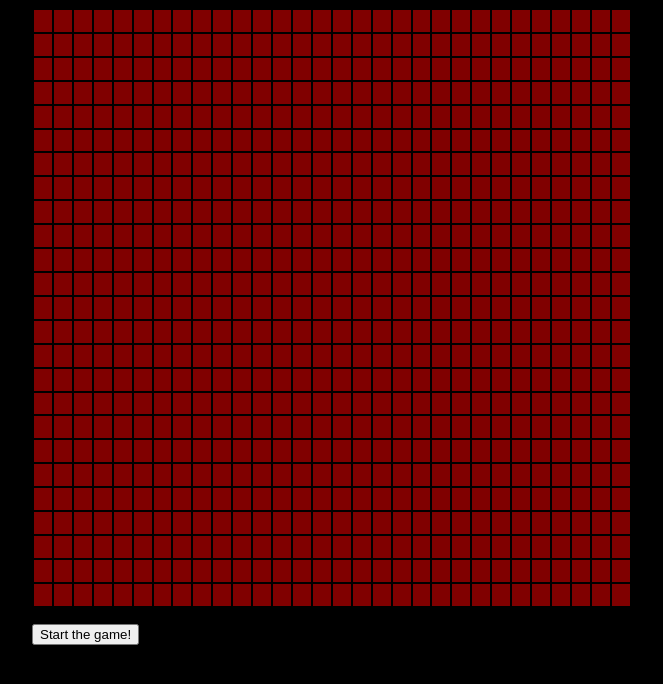
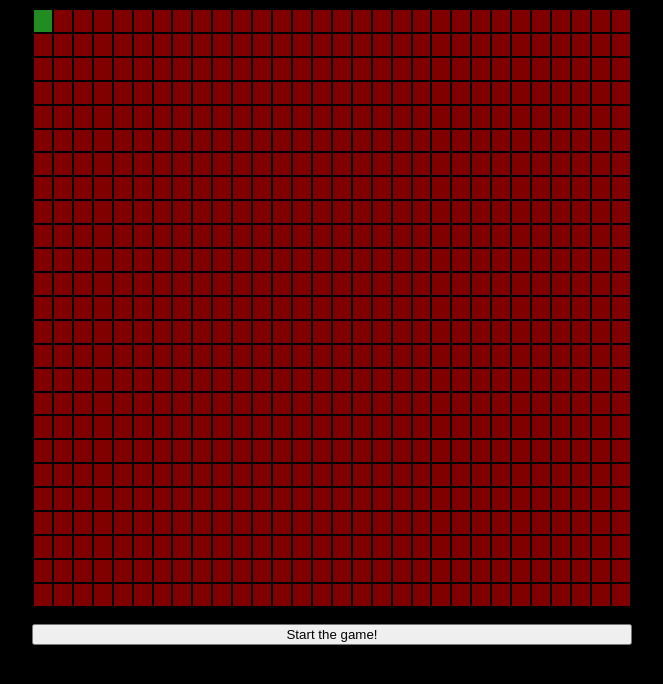
Before and after one commit to mverleg/xue-gol, a plain HTML site: page source/index.html in a window 1280 px wide. Both pictures are taken after a click on the element 350 px from the left and 20 px from the top of the page. Shown: the whole page, without its empty margins (308-971 px from the left). Drawn offline with nearby package versions, Linux system fonts and the light colour scheme.

Commit message:
can initialize the board with clicking

```diff
--- a/source/game.js
+++ b/source/game.js
@@ -4,7 +4,7 @@ $('document').ready(function() {
      Only start running when the document has fully loaded (except images).
      */
     var DEAD = 0, ALIVE = 1;
-    var FPS = 10;
+    var FPS = 7;
 
     function make_board(width, height) {
 
@@ -27,6 +27,27 @@ $('document').ready(function() {
     }
 
     /*
+    This function is called when a cell on the input board is clicked.
+    * `rownr`/`colnr`: this is the position of the the `td` cell which was clicked
+    * `event`: this is the event object, which all click functions get (it isn't used here)
+    * `board`: we can change the board without returning it, because it's an array (of arrays).
+     */
+    function deal_with_click(rownr, colnr, board, event) {
+        var cell_elem = $("#cell-" + rownr + "-" + colnr);
+        if (board[rownr][colnr] == ALIVE) {
+            console.log('ALIVE', cell_elem);
+            cell_elem.removeClass("alive");
+            cell_elem.addClass("dead");
+            board[rownr][colnr] = DEAD;
+        } else {
+            console.log('DEAD', cell_elem);
+            board[rownr][colnr] = ALIVE;
+            cell_elem.removeClass("dead");
+            cell_elem.addClass("alive");
+        }
+    }
+
+    /*
     Show a board of input cells, user can click to choose the initial state.
      */
     function show_input_board(board) {
@@ -35,11 +56,13 @@ $('document').ready(function() {
         for (var rownr = 0; rownr < board.length; rownr++) {
             var tr = $("<tr />");
             for (var colnr = 0; colnr < board[rownr].length; colnr++) {
-                var td = $("<td class='dead input' />");
+                /* Give each sell a unique id, so we can select it later when it's clicked. */
+                var td = $("<td id='cell-" + rownr + "-" + colnr + "' class='dead input' />");
                 tr.append(td);
-                td.click(function (rownr, colnr, event) {
-                    alert("clicked one! " + rownr + ', ' + colnr);
-                }.bind(null, rownr, colnr));
+                /* Here `bind` is used to attach the `td` cell to the function
+                 Note that this click event happens LATER, so `td` will already have changed,
+                 so we need to bind it. This is difficult, but later it's important (can skip now). */
+                td.click(deal_with_click.bind(null, rownr, colnr, board));
             }
             table.append(tr);
         }
@@ -154,13 +177,6 @@ $('document').ready(function() {
 
     show_input_board(init_board);
 
-    // board[1][1] = true;
-    // board[2][2] = true;
-    // board[2][3] = true;
-    // board[3][1] = true;
-    // board[3][2] = true;
-    // show_board(board);
-
     $('#start-game-button').click(function (event) {
         $('#start-game-button').remove();
         setTimeout(step_and_show_repeat.bind(null, init_board), 1000.0 / FPS);
--- a/source/pretty.css
+++ b/source/pretty.css
@@ -36,3 +36,7 @@ body {
 .input:hover {
 	opacity: 0.8;
 }
+
+#start-game-button {
+	width: 100%;
+}
```
